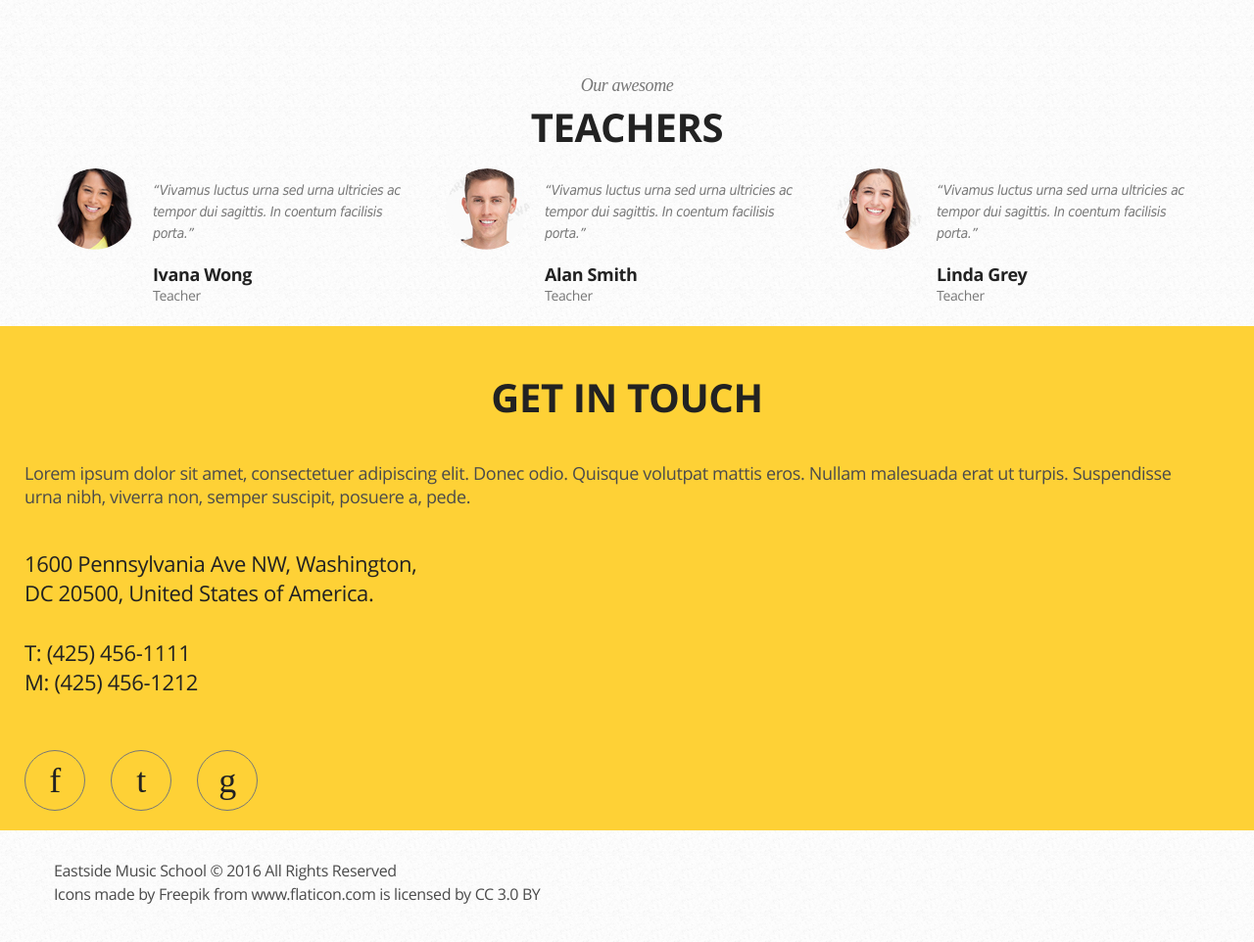
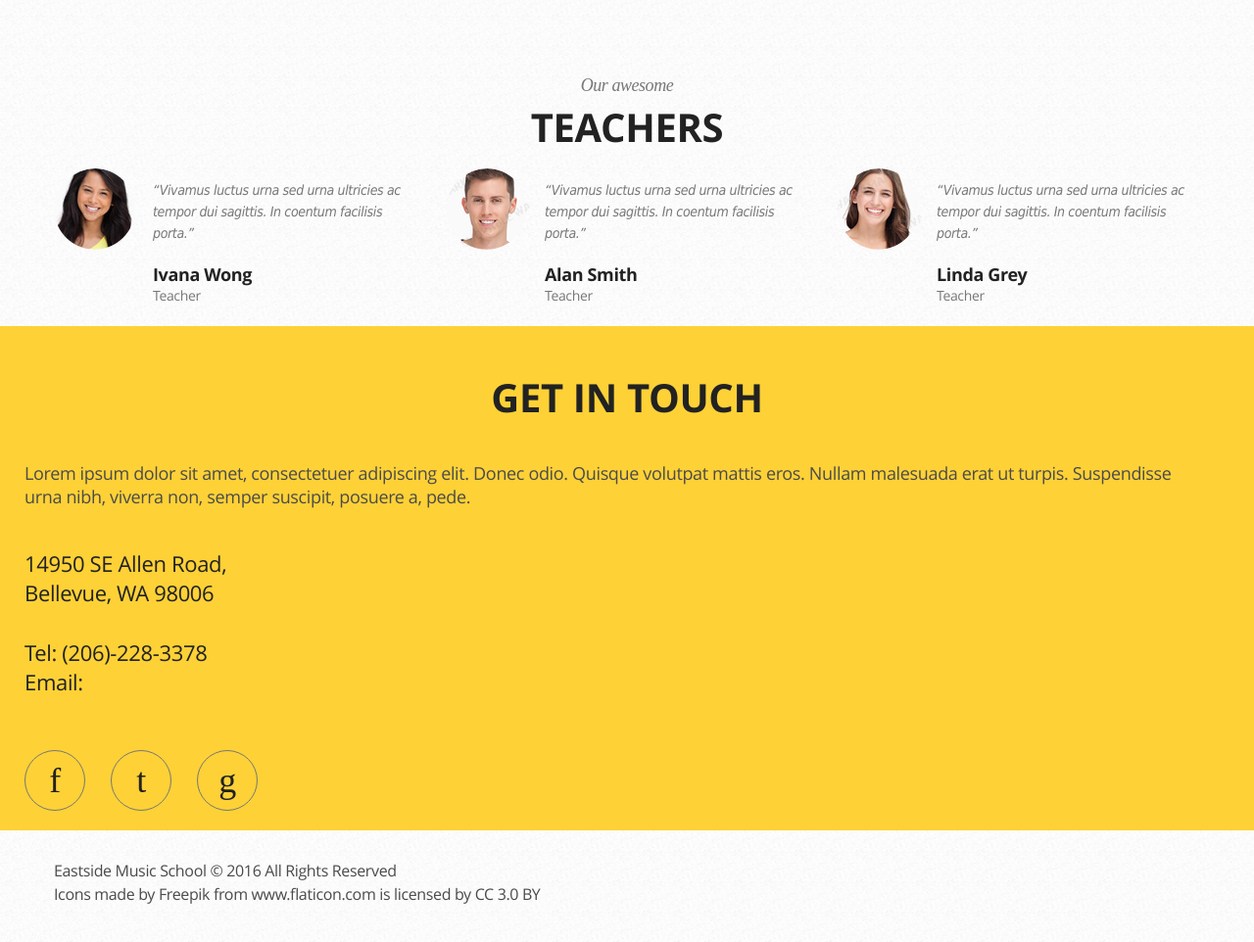
Before and after one commit to jchengit/eastsidemusica, a plain HTML site: page index.html in a window 1280 px wide. Shown: the part 2030-2992 px from the top of the page at 98% size. Drawn offline with Linux system fonts and the light colour scheme; a web font is replaced by a local one.

Commit message:
update address

```diff
--- a/index.html
+++ b/index.html
@@ -224,13 +224,13 @@ aenean rhoncus posuere odio in tincidunt.</p>
               Lorem ipsum dolor sit amet, consectetuer adipiscing elit. Donec odio. Quisque volutpat mattis eros. Nullam malesuada erat ut turpis. Suspendisse urna nibh, viverra non, semper suscipit, posuere a, pede.
             </div>
             <div class="contact-meta1">
-              1600 Pennsylvania Ave NW, Washington,<br>
-DC 20500, United States of America.
+              14950 SE Allen Road,<br>
+Bellevue, WA 98006
             </div>
 
             <div class="contact-meta1">
-              T: (425) 456-1111<br>
-							M: (425) 456-1212
+              Tel: (206)-228-3378<br>
+							Email:
             </div>
 
             <ul class="socials">
```
